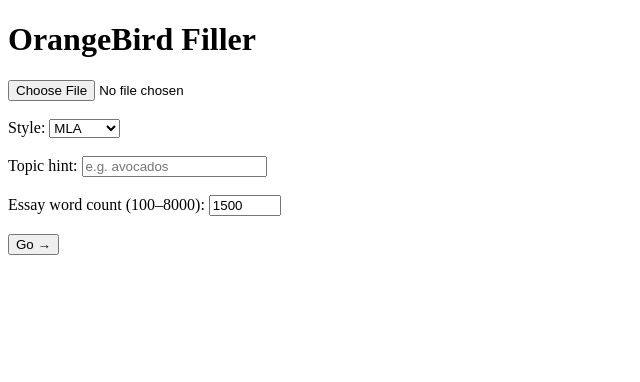
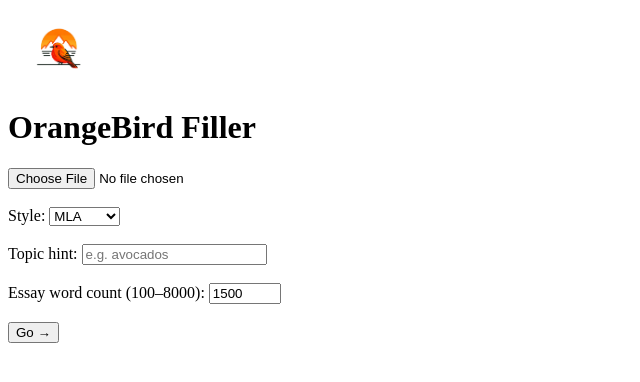
Before and after one commit to orangebirdai/orangebird-filler, a FastAPI app: page / in a window 1280 px wide. Shown: the top 382 px of the page, without its empty margins (0-640 px from the left). Run offline with FastAPI, Linux system fonts and the light colour scheme.

Commit message:
Update index.html

```diff
--- a/templates/index.html
+++ b/templates/index.html
@@ -1,16 +1,45 @@
 <!DOCTYPE html>
-<html><head><title>OrangeBird Filler</title>
-<link rel="stylesheet" href="/static/style.css"></head>
-<body><div class="container">
+<html>
+<head>
+  <title>OrangeBird Filler</title>
+  <link rel="stylesheet" href="/static/style.css">
+  <style>
+    /* Added styles for logo placement */
+    header {
+      display: flex;
+      align-items: center;
+      padding: 10px 20px;
+    }
+    header img {
+      height: 60px; /* Adjust size as needed */
+      width: auto;
+    }
+  </style>
+</head>
+<body>
+
+<header>
+  <img src="/static/ob-logo-linkedin.jpg" alt="OrangeBird Logo">
+</header>
+
+<div class="container">
   <h1>OrangeBird Filler</h1>
   <form id="f">
     <input type="file" name="file" accept=".docx,.pdf" required><br><br>
-  Style: <select name="style"><option>MLA</option><option>APA</option><option>Chicago</option></select><br><br>
+    Style:
+    <select name="style">
+      <option>MLA</option>
+      <option>APA</option>
+      <option>Chicago</option>
+    </select><br><br>
     Topic hint: <input name="hint" placeholder="e.g. avocados"><br><br>
-  Essay word count (100–8000): <input type="number" name="wordcount" value="1500" min="100" max="8000"><br><br>
+    Essay word count (100–8000):
+    <input type="number" name="wordcount" value="1500" min="100" max="8000"><br><br>
     <button type="submit">Go →</button>
   </form>
+
   <div id="out" style="margin-top:30px"></div>
+
   <script>
     document.getElementById("f").onsubmit = async e => {
       e.preventDefault();
@@ -25,4 +54,7 @@ document.getElementById("f").onsubmit = async e => {
       `;
     }
   </script>
-</div></body></html>
+</div>
+
+</body>
+</html>
```
Lines whose indentation alone changed are shown as unchanged.
